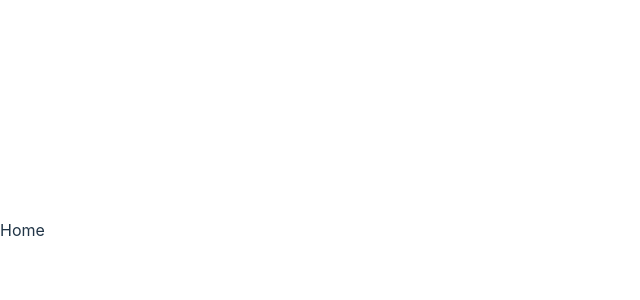
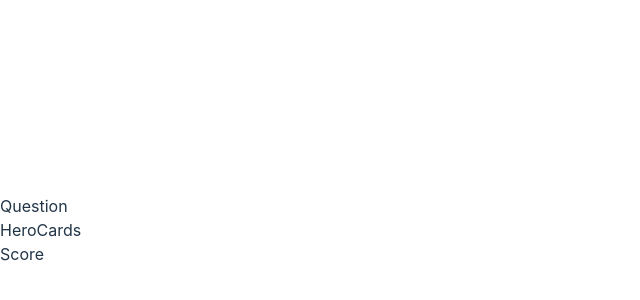
Before and after one commit to SamM71/superheroes, a React (Vite) app: page / in a window 1280 px wide. Shown: the part 170-470 px from the top of the page, without its empty margins (0-640 px from the left). Built offline with nearby package versions, Linux system fonts and the light colour scheme.

Commit message:
add components to home

```diff
--- /dev/null
+++ b/src/components/HeroCards/index.jsx
@@ -0,0 +1,9 @@
+import React from 'react'
+
+const HeroCards = () => {
+  return (
+    <div>HeroCards</div>
+  )
+}
+
+export default HeroCards
--- a/src/components/Question/index.jsx
+++ b/src/components/Question/index.jsx
@@ -1,6 +1,8 @@
 import React from 'react'
 
 const Question = () => {
+  // get random attribute from a list
+  // display question with attribute
   return (
     <div>Question</div>
   )
--- a/src/components/index.js
+++ b/src/components/index.js
@@ -1,3 +1,4 @@
 export { default as HeroCard } from './HeroCard'
 export { default as Question } from './Question'
 export { default as Score } from './Score'
+export { default as HeroCards } from './HeroCards'
--- a/src/pages/Home/index.jsx
+++ b/src/pages/Home/index.jsx
@@ -1,8 +1,14 @@
 import React from 'react'
+import { HeroCards, Question, Score } from '../../components'
 
 const Home = () => {
+  // attribute, list of cards and that attribute
   return (
-    <div>Home</div>
+    <>
+      <Question />
+      <HeroCards />
+      <Score />
+    </>
   )
 }
 
```
